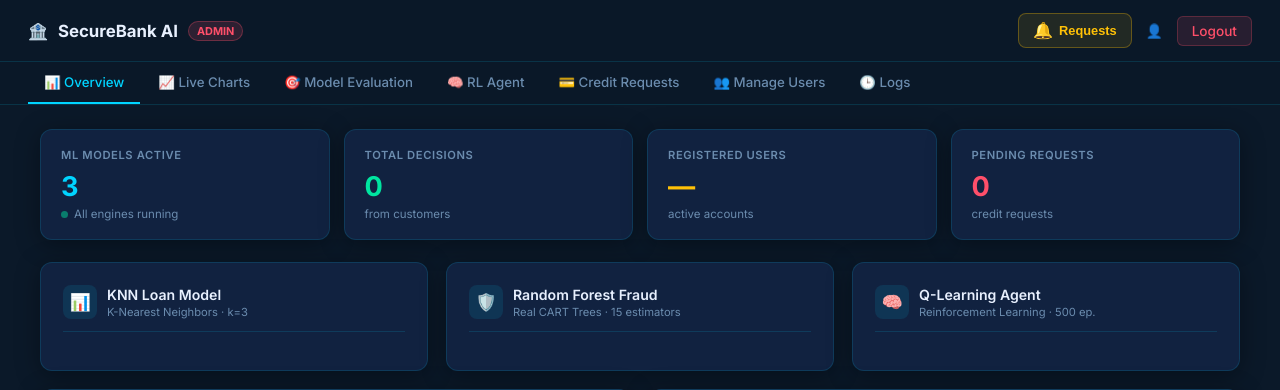
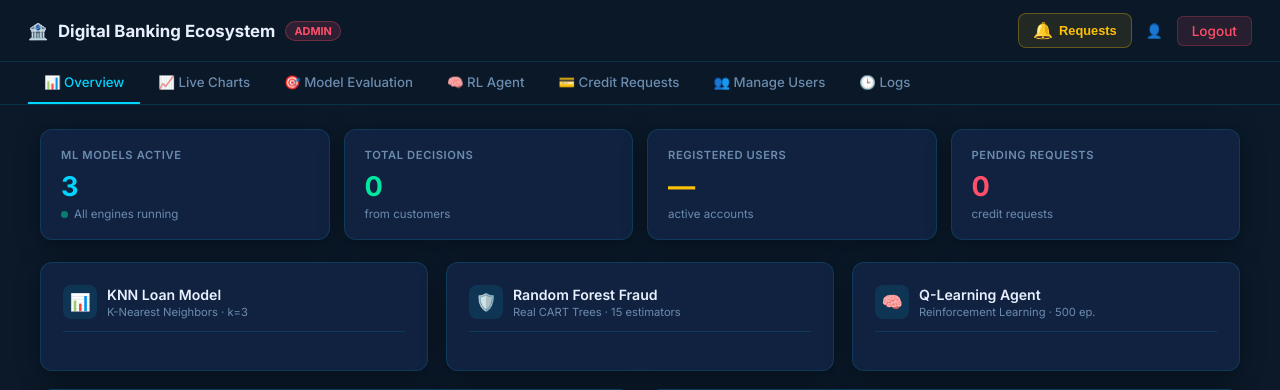
Before and after one commit to roshini1904/The-Digital-Banking-Ecosystem-ML-Algorithm-Fusion-, a Python web app: template templates/admin_dashboard.html in a window 1280 px wide. Shown: the top 390 px of the page. Run offline with Jinja, Linux system fonts and the light colour scheme; the template is opened without the code that fills it, so the values that code supplies are empty.

Commit message:
Update navbar title from 'SecureBank AI' to 'Digital Banking Ecosystem'

```diff
--- a/templates/admin_dashboard.html
+++ b/templates/admin_dashboard.html
@@ -253,7 +253,7 @@ code{font-family:'JetBrains Mono',monospace;font-size:0.76rem;background:rgba(25
 <nav class="navbar">
   <div class="nav-brand">
     <span>🏦</span>
-    <h1>SecureBank AI</h1>
+    <h1>Digital Banking Ecosystem</h1>
     <span class="admin-badge">ADMIN</span>
   </div>
   <div class="nav-right">
```
